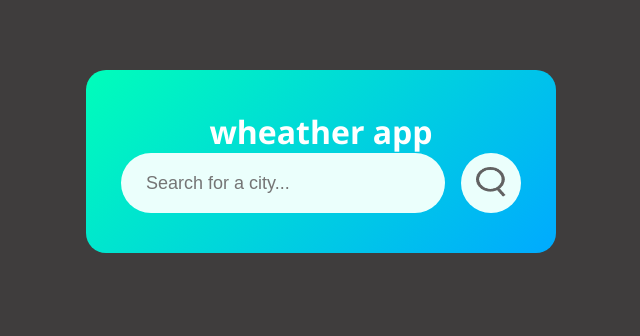
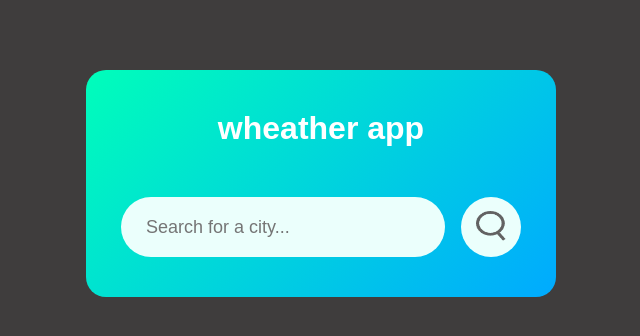
Before and after one commit to Harish-HRK/weather-project, a plain HTML site: page index.html in a window 1280 px wide. Shown: the whole page, without its empty margins (319-959 px from the left). Drawn offline with Linux system fonts and the light colour scheme.

Commit message:
add title name

```diff
--- a/index.html
+++ b/index.html
@@ -10,7 +10,10 @@
 
 <body>
     <div class="card">
-        <h1>wheather app</h1>
+        <div class="title">
+
+            <h1 style=>wheather app</h1>
+        </div>
         <div class="search">
             <input type="text" placeholder="Search for a city..." spellcheck="false">
             <button><img src="images/search.png"></button>
@@ -47,5 +50,4 @@
         <script src="script.js"></script>
 </body>
 
-
 </html>
--- a/style.css
+++ b/style.css
@@ -18,6 +18,13 @@ body {
   border-radius: 20px;
   padding: 40px 35px;
   text-align: center;
+}
+
+
+.title {
+  margin-bottom: 50px;
+  font-family: Arial, Helvetica, sans-serif;
+
 }
 
 .search {
@@ -48,6 +55,7 @@ body {
   background: #ebfffc;
   cursor: pointer;
 }
+
 .search button img {
   width: 30px;
   height: 30px;
@@ -67,6 +75,7 @@ body {
   font-size: 80px;
   font-weight: 500;
 }
+
 .details {
   display: flex;
   justify-content: space-between;
@@ -74,36 +83,43 @@ body {
   padding: 0 20px;
   align-items: center;
 }
+
 .col {
   display: flex;
   align-items: center;
   text-align: left;
 }
+
 .col img {
   width: 50px;
   height: 50px;
   margin-right: 20px;
 }
+
 .humidity,
 .wind {
   font-size: 28px;
   margin-top: -6px;
 }
+
 .temperature {
   font-size: 3rem;
   margin-top: -6px;
 }
+
 .city {
   font-size: 32px;
   font-weight: 450;
   margin-top: 10px;
 }
-.weather{
+
+.weather {
   display: none;
 }
-.error{
+
+.error {
   text-align: left;
-  margin-left: 10px ;
+  margin-left: 10px;
   font-size: 14px;
   margin-top: 10px;
   display: none;
@@ -149,6 +165,7 @@ body {
     padding: 5px;
   }
 }
+
 .weather {
   display: none;
   margin-top: 20px;
```
Also changed, not shown: script.js (+5 -5 lines).
